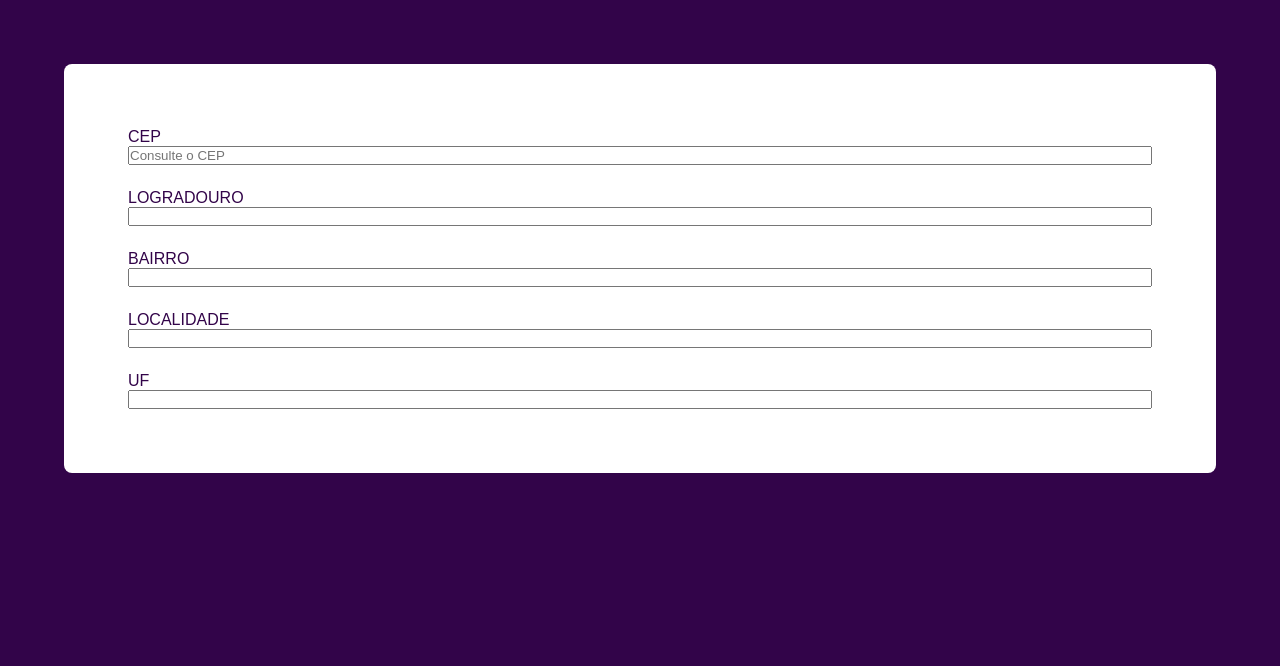
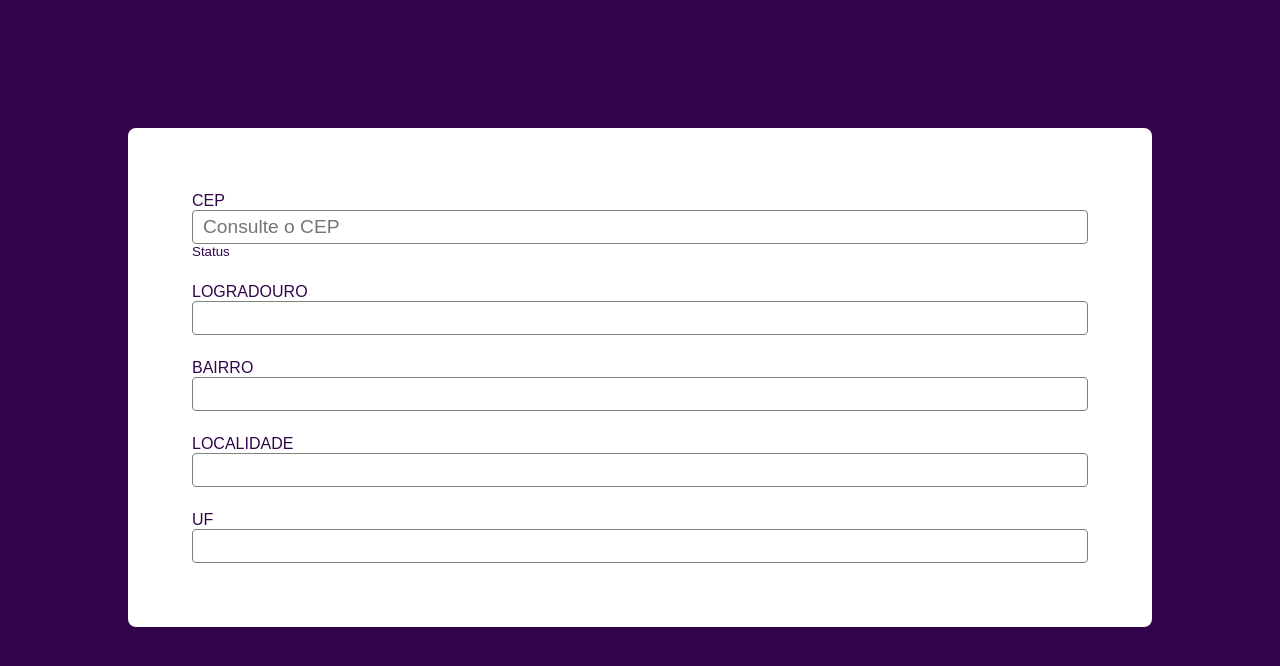
Before and after one commit to Marilzon/cep-fetch, a plain HTML site: page index.html in a window 1280 px wide. Drawn offline with Linux system fonts and the light colour scheme.

Commit message:
UPDATE: css properties

```diff
--- a/index.html
+++ b/index.html
@@ -11,11 +11,11 @@
 
 <body>
 	<main id="root">
-		<form class="form" action="">
+		<form class="form">
 			<div class="form-group">
 				<label for="cep">CEP</label>
 				<input class="form-control" placeholder="Consulte o CEP" type="text" id="cep">
-				<small id="fetch-handler-status"></small>
+				<small id="fetch-handler-status">Status</small>
 			</div>
 			<div class="form-group">
 				<label for="logradouro">LOGRADOURO</label>
--- a/src/css/styles.css
+++ b/src/css/styles.css
@@ -18,7 +18,7 @@ html {
 }
 
 .form {
-	margin: 5%;
+	margin: 10%;
 	padding: 5%;
 	border-radius: 8px;
 	background: rgb(255, 255, 255);
@@ -34,3 +34,10 @@ html {
 	display: flex;
 	flex-direction: column;
 }
+
+.form-control {
+	font-size: 1.2rem;
+	padding:5px 10px;
+	border: 1px solid rgb(128, 128, 128);
+	border-radius: 4px;
+}
```
